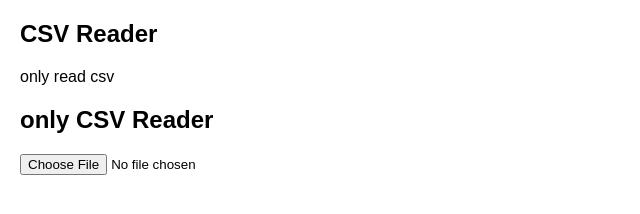
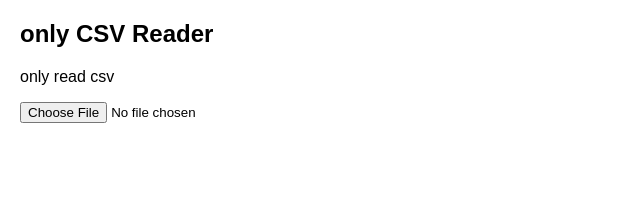
Before and after one commit to Gagan0141/testing, a plain HTML site: page index.html in a window 1280 px wide. Shown: the whole page, without its empty margins (0-640 px from the left). Drawn offline with Linux system fonts and the light colour scheme.

Commit message:
fix heading

```diff
--- a/index.html
+++ b/index.html
@@ -27,10 +27,8 @@
     </style>
 </head>
 <body>
-
-<h2>CSV Reader</h2>
+<h2>only CSV Reader</h2>
 <p>only read csv</p>
-<h2>only CSV Reader</h2>
 
 <input type="file" id="csvFile" accept=".csv">
 
```
